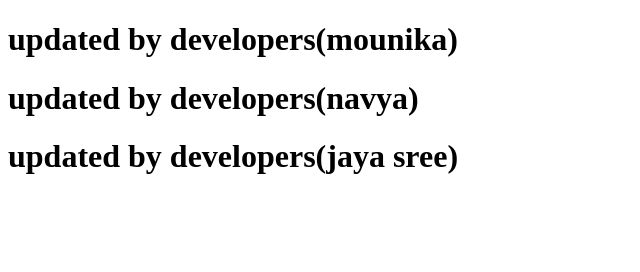
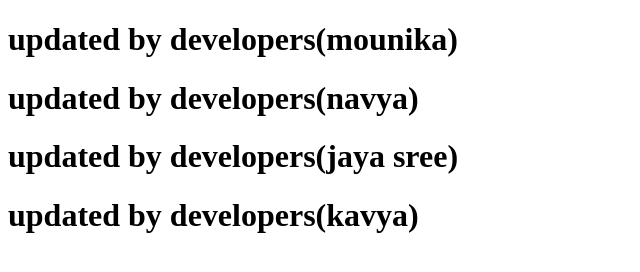
Before and after one commit to Mounika-Thirupathi/collaboration--42r, a plain HTML site: page index.html in a window 1280 px wide. Shown: the whole page, without its empty margins (0-640 px from the left). Drawn offline with Linux system fonts and the light colour scheme.

Commit message:
updated by kavya

```diff
--- a/index.html
+++ b/index.html
@@ -9,5 +9,6 @@
     <h1>updated by developers(mounika)</h1>
     <h1>updated by developers(navya)</h1>
     <h1>updated by developers(jaya sree)</h1>
+    <h1>updated by developers(kavya)</h1>
 </body>
 </html>
```
